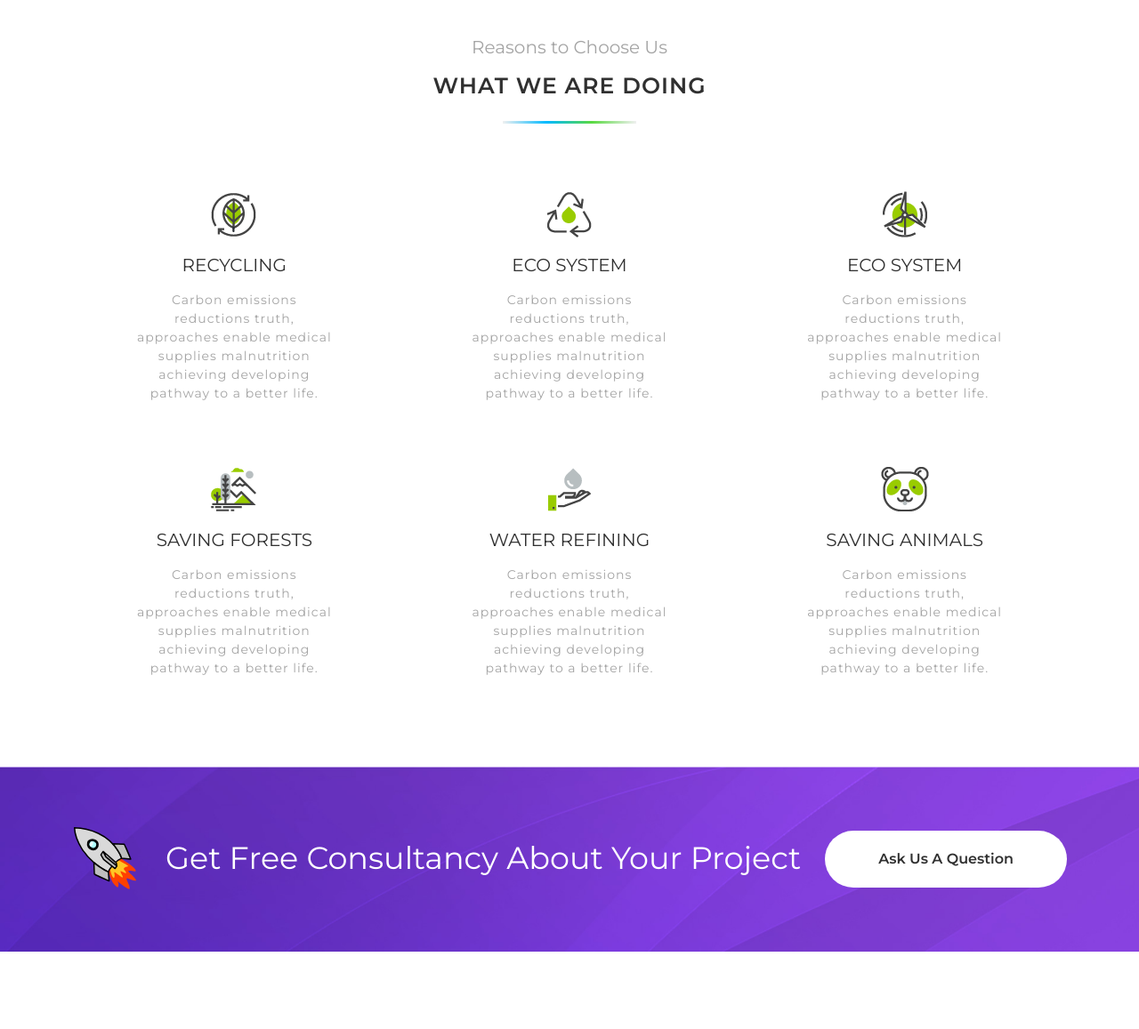
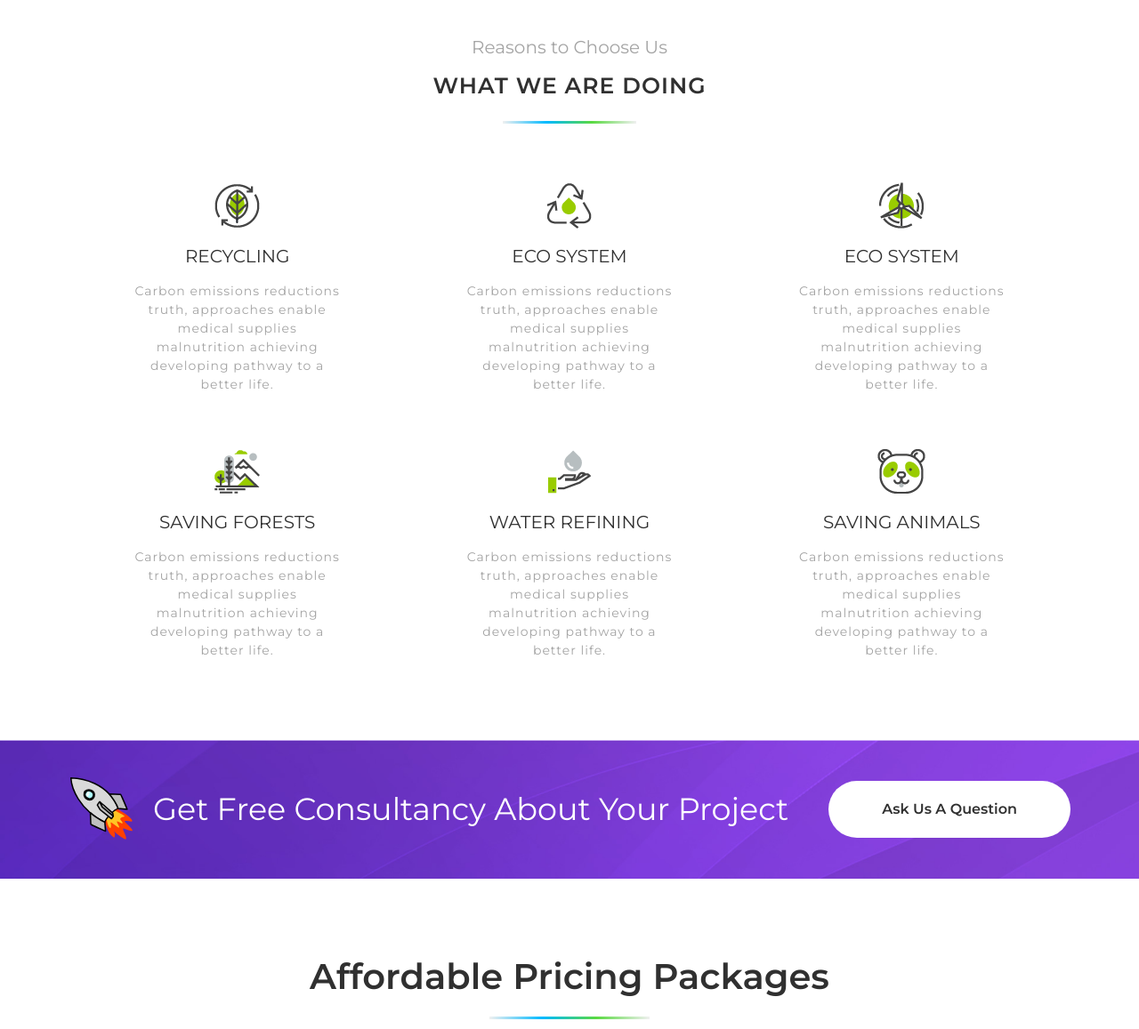
Before and after one commit to raymik-design/solaquaNew, a website: page index.html in a window 1280 px wide. Shown: the part 822-1979 px from the top of the page at 89% size. Drawn offline with Linux system fonts and the light colour scheme; a web font is replaced by a local one.

Commit message:
media queries

```diff
--- a/dir/css/main.css
+++ b/dir/css/main.css
@@ -349,7 +349,6 @@ textarea {
   font-weight: 600;
   text-transform: capitalize;
   text-decoration: none;
-  padding: 0.7rem 6rem;
   display: inline-block;
   border-radius: 10rem;
   -webkit-transition: all 0.2s;
@@ -1239,22 +1238,24 @@ nav.top-right {
 .cards {
   display: -ms-grid;
   display: grid;
-  grid-gap: 5rem;
-  margin: 0 10rem;
-      grid-template-areas: '. title title title .'
- '.  card1 card1  card1 .'
- '. card2 card2 card2 .'
- '. card3  card3 card3  .'
- '. card4 card4 card4 .'
- '. card5 card5 card5 .'
- '. card6 card6 card6 .';
+  grid-gap: 4rem;
   text-align: center;
+  -ms-grid-columns: (1fr)[3];
+      grid-template-columns: repeat(3, 1fr);
+      grid-template-areas: ' title title title '
+ ' card1 card1 card1 '
+ ' card2 card2 card2 '
+ ' card3 card3 card3 '
+ ' card4 card4 card4'
+ ' card5 card5 card5 '
+ ' card6 card6 card6 ';
 }
 
 @media only screen and (min-width: 62.5em) {
   .cards {
     -ms-grid-columns: (1fr)[12];
         grid-template-columns: repeat(12, 1fr);
+    margin: 0 10rem;
         grid-template-areas: '. . . . title title title title  . . . .'
  'card1 card1 card1 card1 card2 card2 card2 card2 card3 card3 card3 card3'
  'card4 card4 card4 card4 card5 card5 card5 card5 card6 card6 card6 card6  ';
@@ -1270,42 +1271,42 @@ nav.top-right {
 
 .cards__card1 {
   -ms-grid-row: 2;
-  -ms-grid-column: 2;
+  -ms-grid-column: 1;
   -ms-grid-column-span: 3;
   grid-area: card1;
 }
 
 .cards__card2 {
   -ms-grid-row: 3;
-  -ms-grid-column: 2;
+  -ms-grid-column: 1;
   -ms-grid-column-span: 3;
   grid-area: card2;
 }
 
 .cards__card3 {
   -ms-grid-row: 4;
-  -ms-grid-column: 2;
+  -ms-grid-column: 1;
   -ms-grid-column-span: 3;
   grid-area: card3;
 }
 
 .cards__card4 {
   -ms-grid-row: 5;
-  -ms-grid-column: 2;
+  -ms-grid-column: 1;
   -ms-grid-column-span: 3;
   grid-area: card4;
 }
 
 .cards__card5 {
   -ms-grid-row: 6;
-  -ms-grid-column: 2;
+  -ms-grid-column: 1;
   -ms-grid-column-span: 3;
   grid-area: card5;
 }
 
 .cards__card6 {
   -ms-grid-row: 7;
-  -ms-grid-column: 2;
+  -ms-grid-column: 1;
   -ms-grid-column-span: 3;
   grid-area: card6;
 }
@@ -1346,7 +1347,7 @@ nav.top-right {
   font-family: 'Montserrat', sans-serif;
   /* content styling OPTIONAL*/
   text-align: center;
-  padding: 8vh;
+  padding: 4vh;
   background-size: cover;
   background-repeat: repeat;
   background-image: url(../img/ask/banner.jpg);
@@ -1354,7 +1355,7 @@ nav.top-right {
 
 @media only screen and (min-width: 62.5em) {
   .askus {
-    margin: 9rem 0;
+    margin: 8rem 0;
     display: -webkit-box;
     display: -ms-flexbox;
     display: flex;
@@ -1370,7 +1371,7 @@ nav.top-right {
   font-size: 2.5rem;
   color: #fff;
   text-transform: capitalize;
-  padding: 1rem;
+  padding: 2rem 0;
 }
 
 @media only screen and (min-width: 62.5em) {
```
Also changed, not shown: 1 other file.
